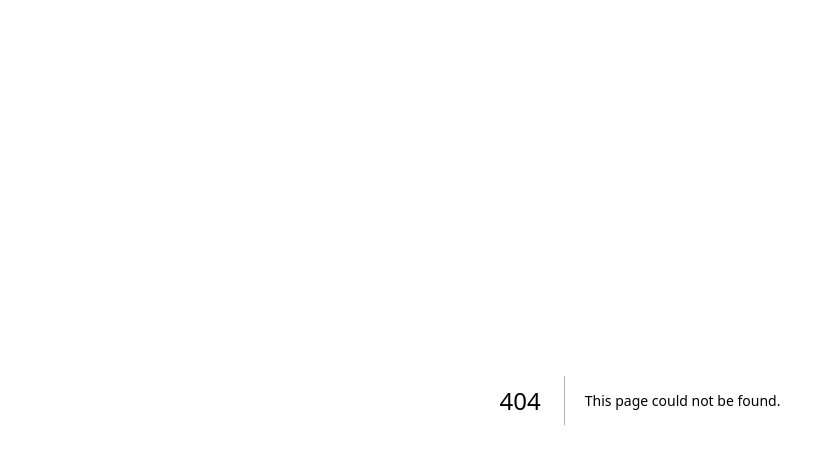
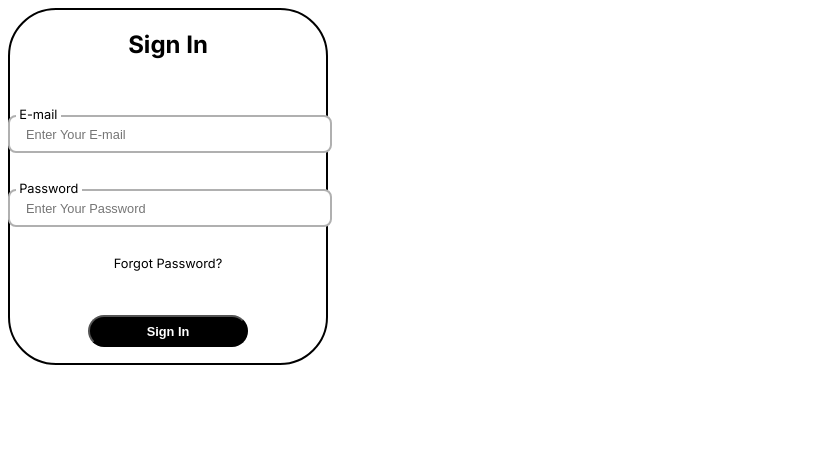
Before and after one commit to mostafaahesham/nextjs-ecommerce-store, a Next.js app: page /sign-in in a window 1280 px wide. Before the commit this address had no page. Shown: the top 464 px of the page, without its empty margins (0-835 px from the left). Built offline with nearby package versions, Linux system fonts and the light colour scheme.

Commit message:
Add signup form

```diff
--- a/package.json
+++ b/package.json
@@ -18,6 +18,7 @@
     "react-slideshow-image": "^4.2.1",
     "react-star-ratings": "^2.3.0",
     "react-stars": "^2.2.5",
+    "redux": "^4.2.1",
     "styled-components": "^6.0.1"
   }
 }
--- /dev/null
+++ b/src/app/sign-in/page.jsx
@@ -0,0 +1,92 @@
+"use client";
+
+import React from "react";
+import TextInput from "@/components/TextInput";
+import { styled } from "styled-components";
+import Axios from "axios";
+import { useState, useEffect, useRef } from "react";
+
+const SignIn = () => {
+  const [email, setEmail] = useState("");
+  const [password, setPassword] = useState("");
+
+  const handleSignInButtonClick = async () => {
+    const formData = {
+      email: email,
+      password: password,
+    };
+
+    await Axios.post(
+      "http://localhost:8000/api/v1/auth/signin",
+      formData
+    )
+      .then((response) => {
+        console.log(response.data);
+      })
+      .catch((error) => {
+        console.error(error);
+      });
+    console.log(email,password);
+  };
+
+  return (
+    <SignInContainer>
+      <h2>Sign In</h2>
+      <TextInput
+        title="E-mail"
+        type="email"
+        placeHolder="Enter Your E-mail"
+        value={email}
+        onChange={(e) => setEmail(e.target.value)}
+      />
+      <TextInput
+        title="Password"
+        type="Password"
+        placeHolder="Enter Your Password"
+        value={password}
+        onChange={(e) => setPassword(e.target.value)}
+      />
+      <ForgotPassword>
+        Forgot Password?
+      </ForgotPassword>
+      <Button onClick={handleSignInButtonClick}>Sign In</Button>
+    </SignInContainer>
+  );
+};
+
+const SignInContainer = styled.div`
+  display: flex;
+  flex-direction: column;
+  max-width: 25%;
+  gap: 1rem;
+  align-items: center;
+  justify-content: center;
+  border: 2px solid black;
+  border-radius: 3rem;
+`;
+
+const ForgotPassword = styled.p`
+font-size:0.8rem;
+&:hover {
+    cursor: pointer;
+    text-decoration: underline;
+  }
+`
+
+const Button = styled.button`
+  background-color: black;
+  color: white;
+  font-weight: bold;
+  font-size: 0.8rem;
+  width: 10rem;
+  height: 2rem;
+  border-radius: 1rem;
+  &:hover {
+    cursor: pointer;
+    top: -1rem;
+    background-color: #303030;
+  }
+  margin: 1rem;
+`;
+
+export default SignIn;
--- a/src/components/ProductDetails.jsx
+++ b/src/components/ProductDetails.jsx
@@ -39,7 +39,7 @@ const ProductDetails = ({
     const fetchProduct = async () => {
       try {
         const productResponse = await Axios.get(
-          "https://e-shop-app-gf69.onrender.com/api/v1/products/64aabbc82afc3f3f7b96051e"
+          "http://localhost:8000/api/v1/products/64aabbc82afc3f3f7b96051e"
         );
         console.log(productResponse.data.data);
         setProduct(productResponse.data.data);
@@ -57,7 +57,7 @@ const ProductDetails = ({
       if (subCategoryId) {
         try {
           const relatedProductsResponse = await Axios.get(
-            `https://e-shop-app-gf69.onrender.com/api/v1/subcategories/${subCategoryId}/products?limit=100&rand=5`
+            `http://localhost:8000/api/v1/subcategories/${subCategoryId}/products?limit=100&rand=5`
           );
           console.log(relatedProductsResponse.data.data);
           setRelatedProducts(relatedProductsResponse.data.data);
```
Also changed, not shown: src/app/sign-up/page.jsx (+6 -6 lines), 1 other file (tests, documents, lock files or other folders).
